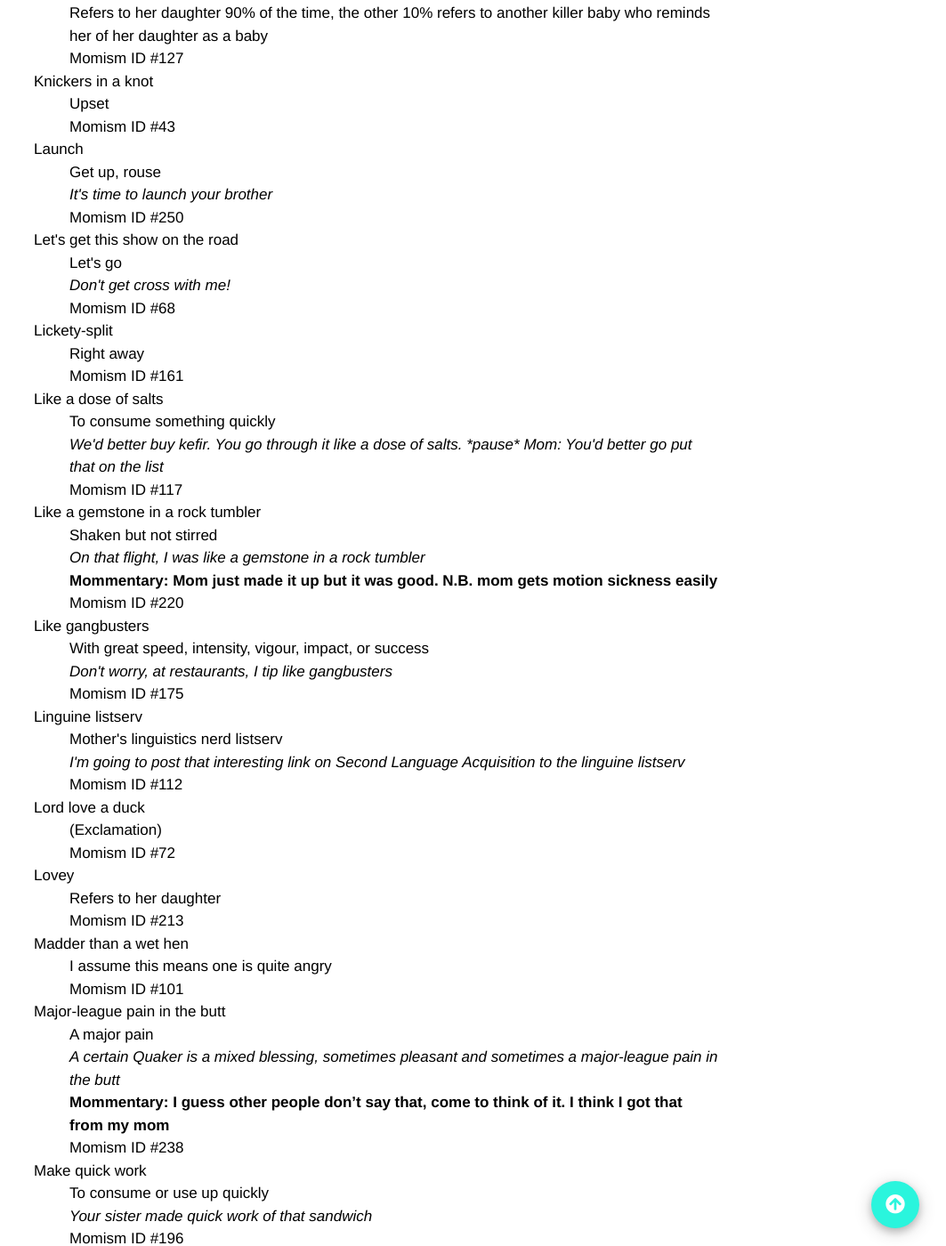
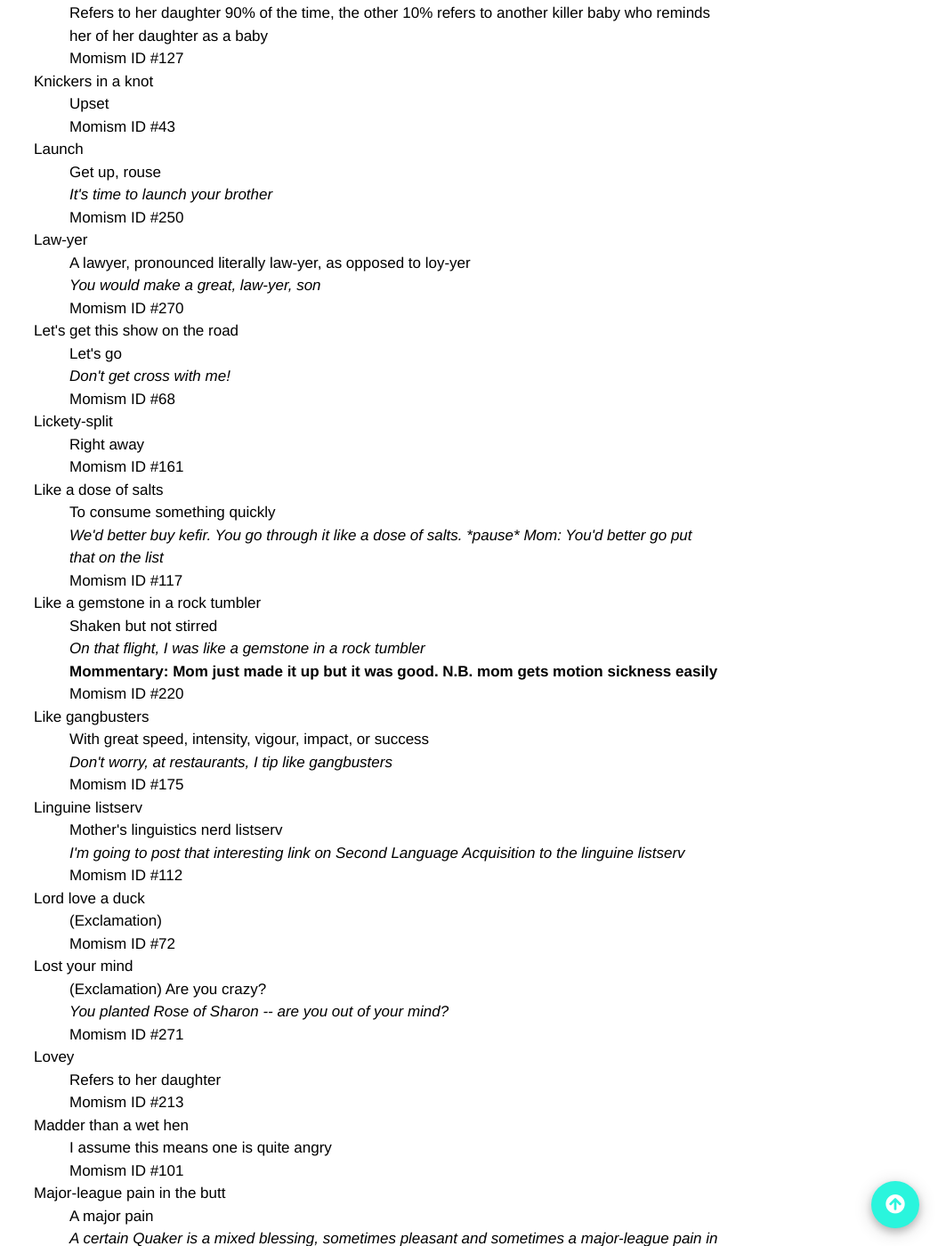
Before and after one commit to summerhays/new_momisms, a Jekyll site: the page built from _pages/old_list.md, in a window 1280 px wide and 1400 px high, scrolled down 12588 px. Shown: the whole window at 89% size, without its empty margins (217-1280 px from the left). Built offline with Jekyll 4.4.1, drawn with Linux system fonts in a browser that asks for light colours; some web fonts are replaced; comment, search, counter and statistics services are not loaded.

Commit message:
new momisms

```diff
--- a/_data/momisms.yaml
+++ b/_data/momisms.yaml
@@ -508,6 +508,10 @@
   definition: "Get up, rouse"
   example: "It's time to launch your brother"
   order: 250
+- momism: "Law-yer"
+  definition: "A lawyer, pronounced literally law-yer, as opposed to loy-yer"
+  example: "You would make a great, law-yer, son"
+  order: 270
 - momism: "Let's get this show on the road"
   definition: "Let's go"
   example: "Don't get cross with me!"
@@ -535,6 +539,10 @@
 - momism: "Lord love a duck"
   definition: "(Exclamation)"
   order: 72
+- momism: "Lost your mind"
+  definition: "(Exclamation) Are you crazy?"
+  example: "You planted Rose of Sharon -- are you out of your mind?"
+  order: 271
 - momism: "Lovey"
   definition: "Refers to her daughter"
   order: 213
```
